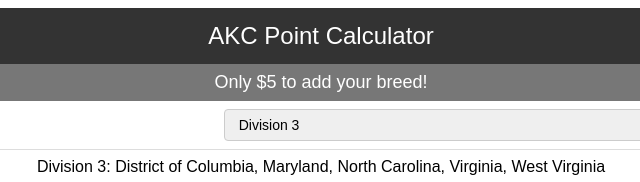
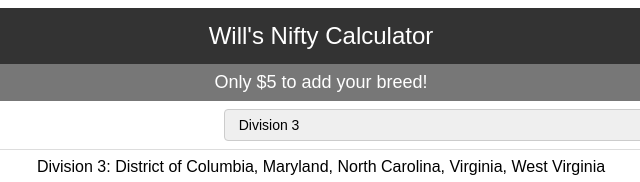
Before and after one commit to eucrasiaa/eucrasiaa.github.io, a plain HTML site: page dog_points.html in a window 1280 px wide. Shown: the top 182 px of the page, 319-959 px from the left. Drawn offline with Linux system fonts and the light colour scheme.

Commit message:
legal team said we had to

```diff
--- a/dog_points.html
+++ b/dog_points.html
@@ -895,7 +895,7 @@
       </g>
     </svg>
     </div>
-    <div>AKC Point Calculator</div>
+    <div>Will's Nifty Calculator</div>
   </div>
   <div class="subheader">Only $5 to add your breed!</div>
   <table id="input-table">
```
